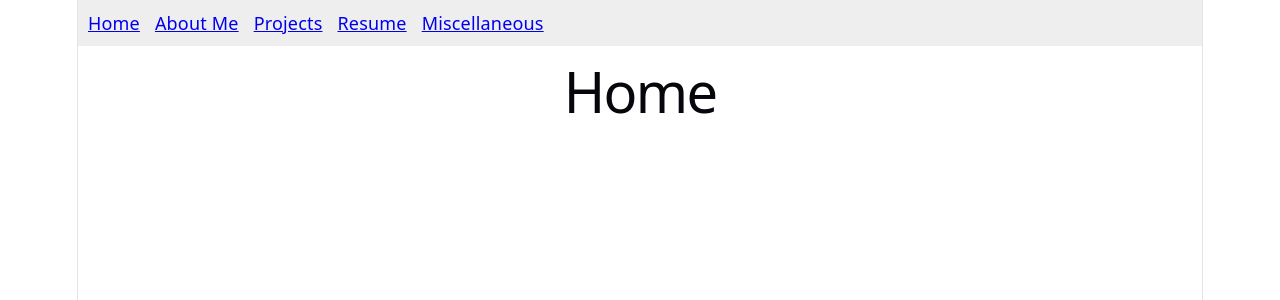
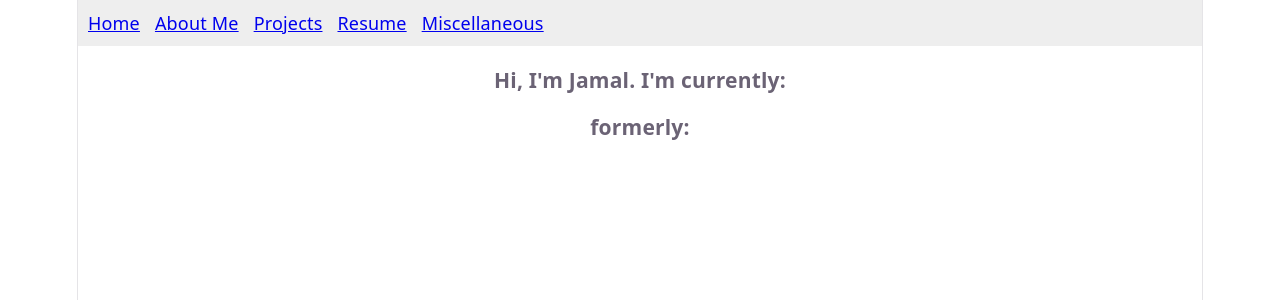
Before and after one commit to jamalomosun/jamalomosun.github.io, a React (Vite) app: page / in a window 1280 px wide. Shown: the top 300 px of the page. Built offline with nearby package versions, Linux system fonts and the light colour scheme.

Commit message:
added placeholder exports to pages

```diff
--- a/src/pages/Home.jsx
+++ b/src/pages/Home.jsx
@@ -1 +1,17 @@
-export default function Home() { return <h1>Home</h1> }
+import React from 'react';
+
+function Home() {
+  return (
+    <div className="home-content">
+      <h3>Hi, I'm Jamal. I'm currently:</h3>
+      <ul>
+     </ul>
+
+      <h3>formerly:</h3>
+      <ul>
+        </ul>
+    </div>
+  );
+}
+
+export default Home;
```
